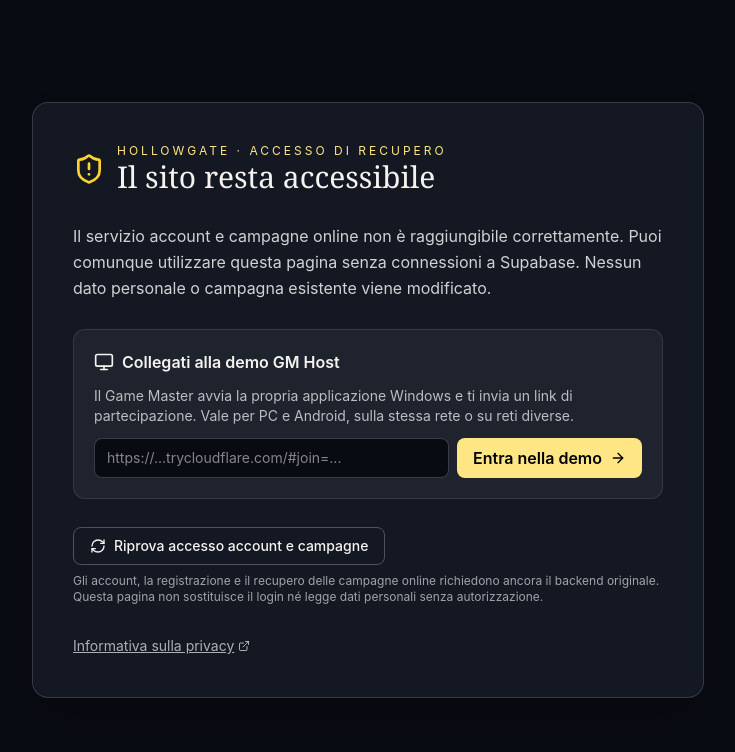
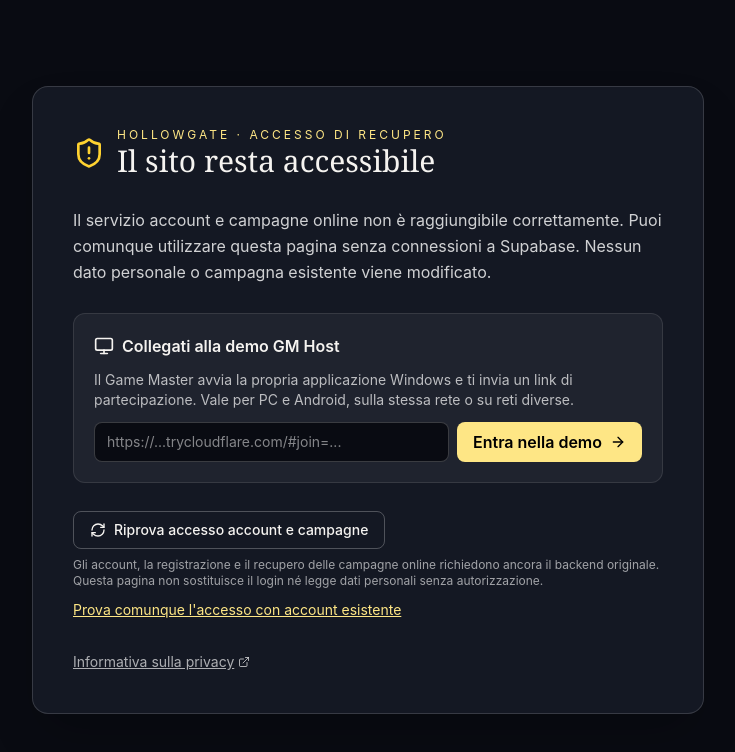
Before and after one commit to alfonsogermano-glitch/Interfacciagiocodiruolo, a React (Vite) app: page / in a window 1280 px wide. Shown: the top 752 px of the page, without its empty margins (272-1007 px from the left). Built offline with nearby package versions, Linux system fonts and the light colour scheme; no server answers; the database is empty.

Commit message:
feat(recovery): provide explicit legacy login bypass without silently calling Supabase

```diff
--- a/src/app/recovery/RecoveryEntry.tsx
+++ b/src/app/recovery/RecoveryEntry.tsx
@@ -60,6 +60,7 @@ export function RecoveryEntry({ onRetry, checking }: { onRetry: () => void; chec
             <RefreshCw className="h-4 w-4" /> {checking ? 'Controllo in corso…' : 'Riprova accesso account e campagne'}
           </button>
           <p className="text-xs text-white/60">Gli account, la registrazione e il recupero delle campagne online richiedono ancora il backend originale. Questa pagina non sostituisce il login né legge dati personali senza autorizzazione.</p>
+          <a className="inline-block text-sm text-amber-200 underline" href="/?online=1">Prova comunque l'accesso con account esistente</a>
         </div>
         <a href="/privacy" className="inline-flex items-center gap-1 text-sm text-white/65 underline">Informativa sulla privacy <ExternalLink className="h-3 w-3" /></a>
       </div>
```
